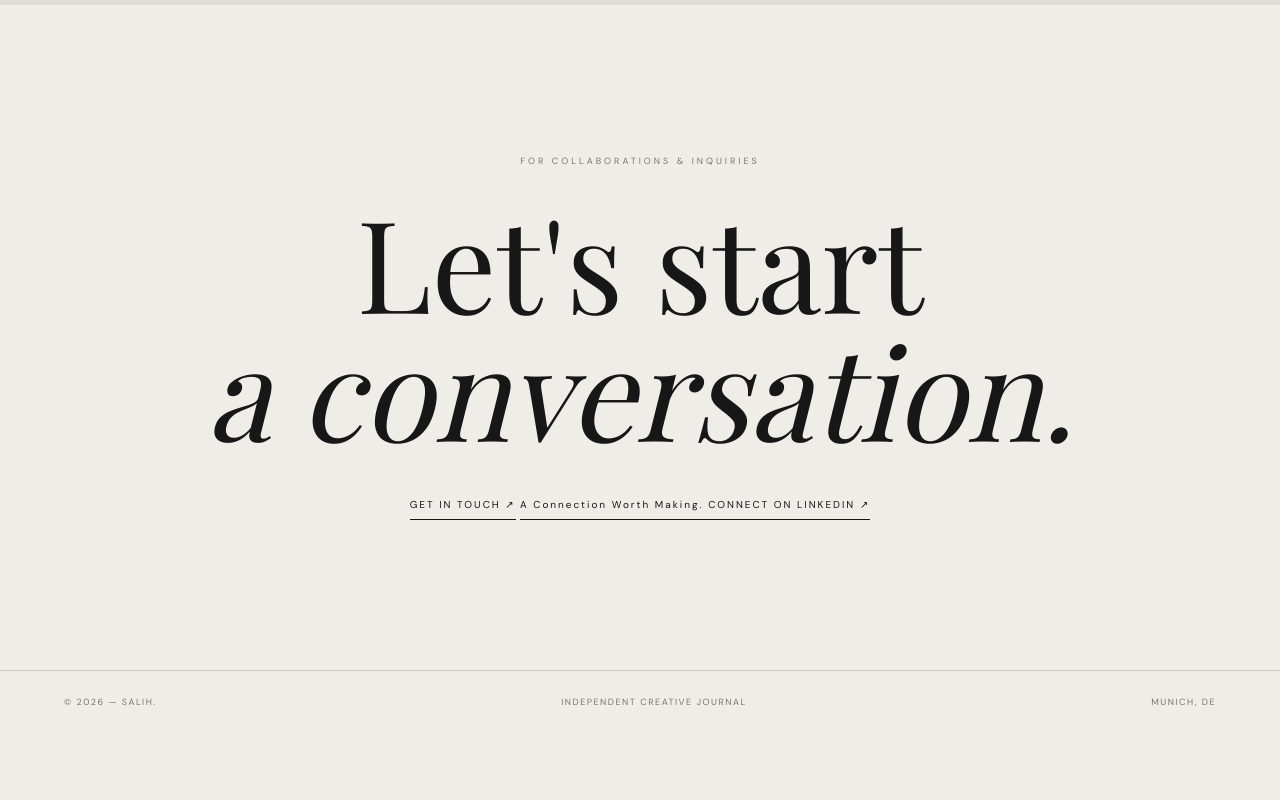
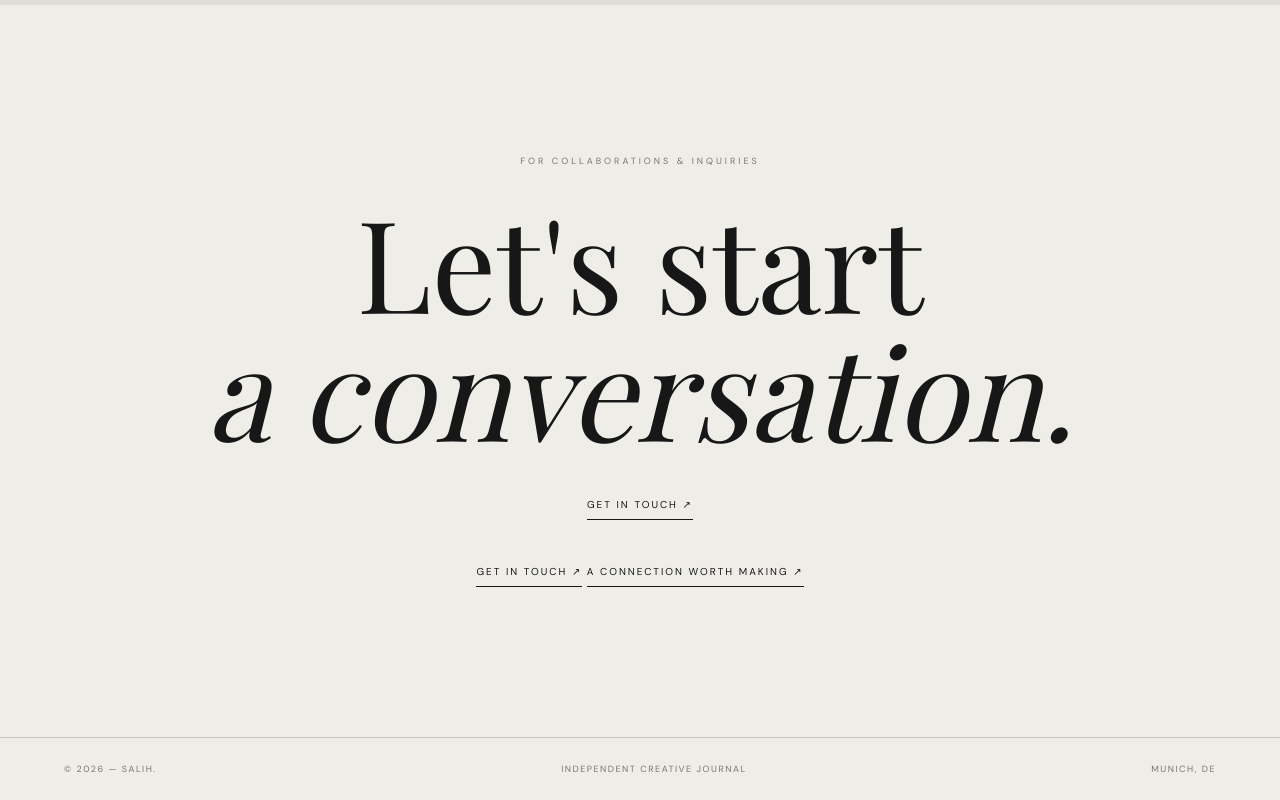
Before and after one commit to karakaplannsalih/salih-portfolio, a plain HTML site: page index.html in a window 1280 px wide. Shown: the part 4411-5211 px from the top of the page. Before the commit the page ends 5144 px from the top, so only its background shows below. Drawn offline with nearby package versions, Linux system fonts and the light colour scheme; a web font is replaced by a local one.

Commit message:
Update index.html

```diff
--- a/index.html
+++ b/index.html
@@ -679,15 +679,17 @@ footer {
   GET IN TOUCH ↗
 </a>
 
-<a
-  href="https://www.linkedin.com/in/salihkarakaplan/"
-  target="_blank"
-  rel="noopener noreferrer"
-  class="linkedin-link"
->
-  <span>A Connection Worth Making.</span>
-  <span>CONNECT ON LINKEDIN ↗</span>
-</a>
+<div class="contact-links">
+  <a href="mailto:creative.salih@gmail.com?subject=Professional%20Inquiry">
+    GET IN TOUCH ↗
+  </a>
+
+  <a href="https://www.linkedin.com/in/salihkarakaplan/"
+     target="_blank"
+     rel="noopener noreferrer">
+    A CONNECTION WORTH MAKING ↗
+  </a>
+</div>
 
 </section>
 
```
